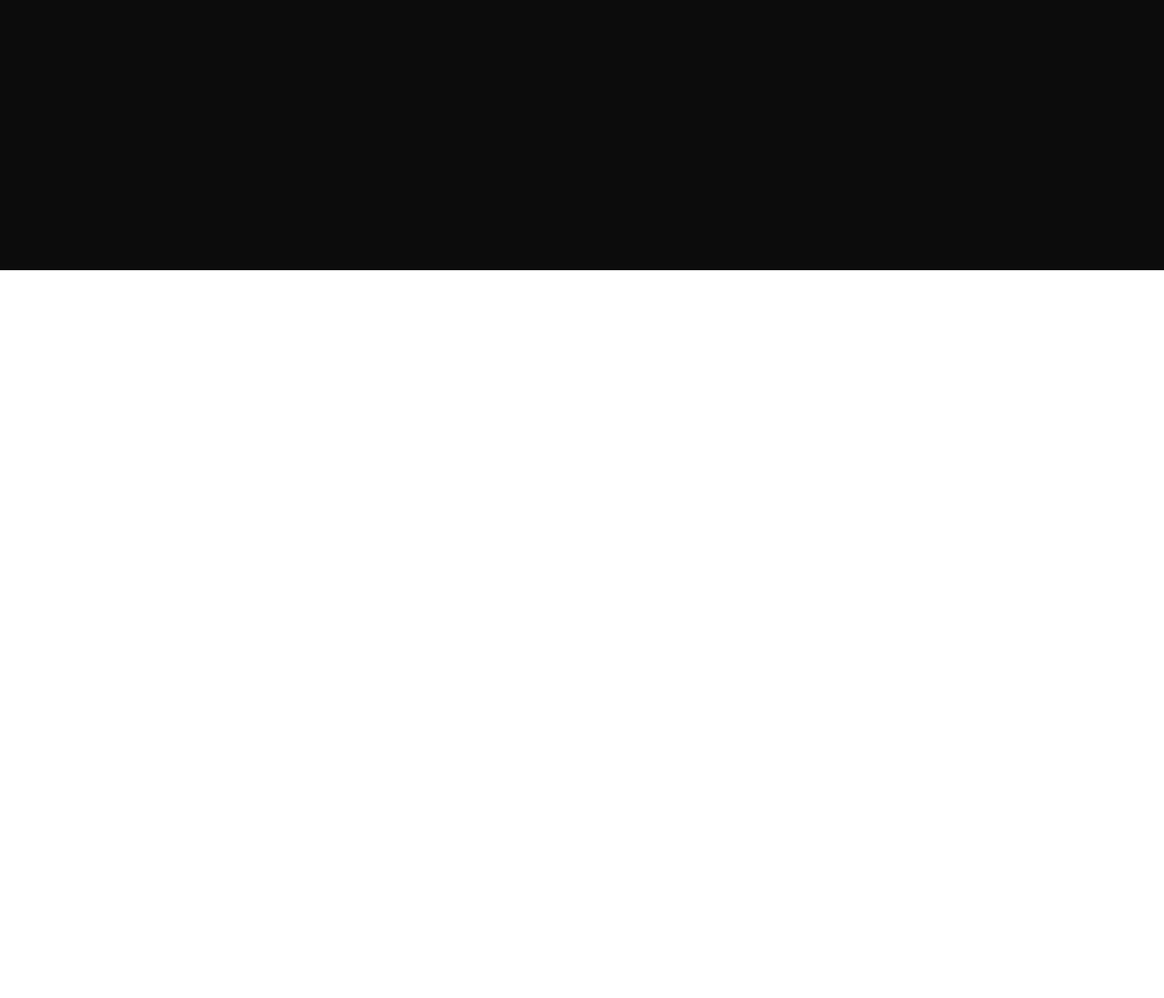
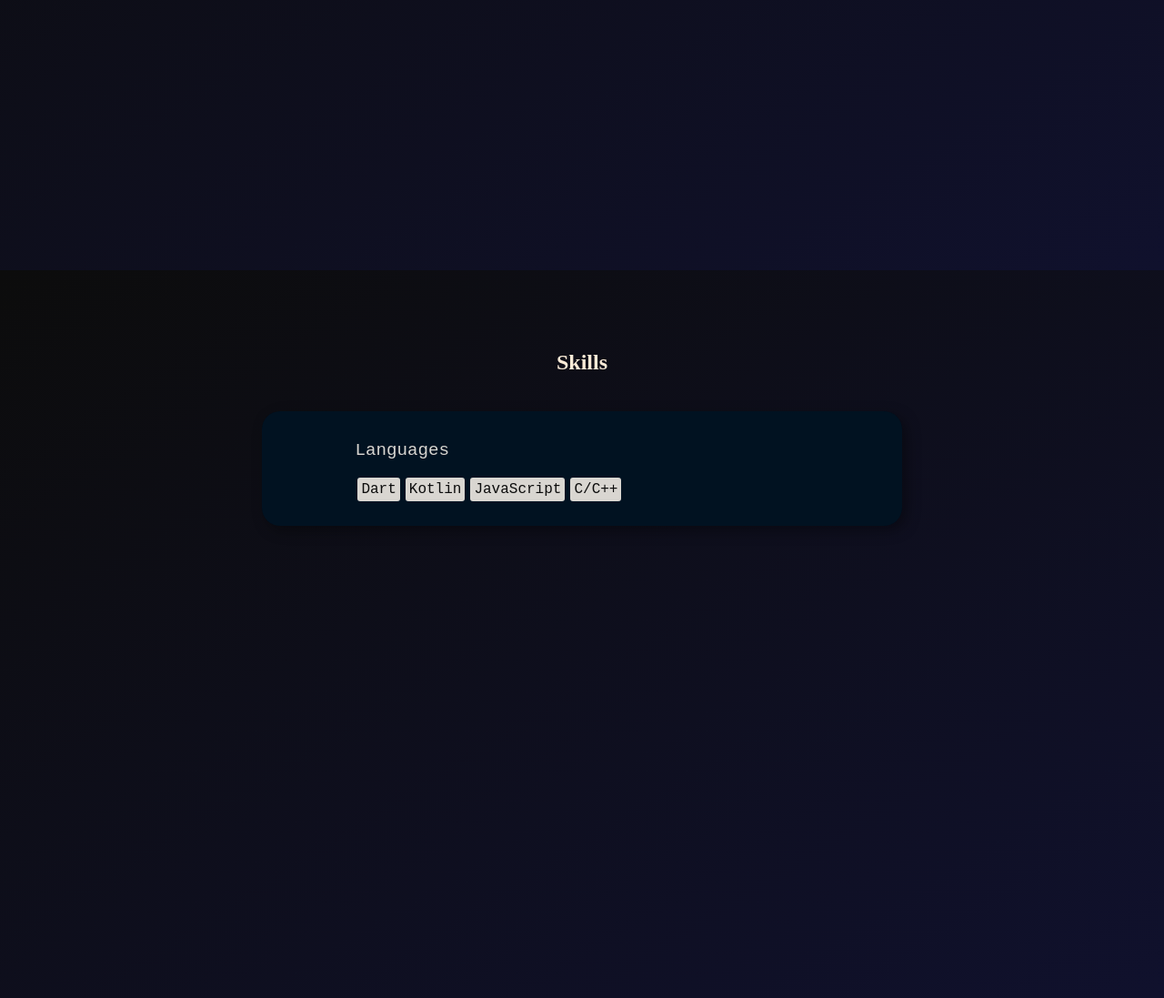
Before and after one commit to AVtheking/Portfolio, a plain HTML site: page index.htm in a window 1280 px wide. Shown: the part 503-1600 px from the top of the page at 91% size. Before the commit the page ends 800 px from the top, so only its background shows below. Drawn offline with Linux system fonts and the light colour scheme.

Commit message:
skills section started

```diff
--- a/css/style.css
+++ b/css/style.css
@@ -21,13 +21,13 @@ body{
 }
 .navbar{
     position: fixed;
-    z-index: 2;
+    z-index: 1  ;
     top: 0;
     display: flex;
     flex-direction: row;
     background-color: var(--primary);
     color: var(--primary);
-    height: auto;
+    height: 100px;
     width: 100vw;
     justify-content: end;
     align-items: center;
@@ -49,7 +49,7 @@ li{
     padding: 4rem 1rem;
     font-size: 25px;
     cursor: pointer;
-    border: 1.5px solid transparent;
+    border: 1px solid transparent;
     transition: transform 0.2s ease-in-out;
 }
 li:hover{
@@ -61,7 +61,7 @@ li:hover{
   margin-right: auto;
 }
 #home{
-    background-image: linear-gradient(to bottom right, var(--primary), var(--primary));
+    background-image:linear-gradient(to bottom right, var(--primary), #10112d);
     display: flex;
     min-height: 100vh;
     height:auto;
@@ -75,7 +75,7 @@ li:hover{
     color: var(--tertiary);
 }
 .head-1 {
-    font-size: 1.5rem;
+    font-size: 1.5em;
     font-weight: 800;
     color: antiquewhite;
     filter: blur(0.6px);
@@ -118,4 +118,52 @@ li:hover{
     text-decoration: underline;
 }.hoverlink:hover{
     color: var(--secondary);
+}#skills,#project{
+    text-align: center;
+    color: var(--text1);
+    min-height: 100vh;
 }
+#skills{
+    background: linear-gradient(to bottom right, var(--primary), #10112d);
+    height:auto;
+    padding: 11vh 0 10vh;
+}
+.cntr{
+    font-family: 'JetBrains Mono', monospace;
+    background-color: #011221;
+    margin: 5vh auto;
+    padding: 3vh 8vw;
+    width: 55vw;
+    height: auto;
+    text-align: start;
+}
+
+.glass{
+    backdrop-filter: blur(8px);
+
+    border-radius: 20px;
+    box-shadow: 5px 5px 15px 0 rgba(0, 0, 0, 0.37);
+}
+
+.subhead{
+    color: var(--text1);
+    font-size: 1.2em;
+    font-weight: 400;
+    padding: 1vh 0 2vh;
+}
+
+.points{
+    color: var(--tertiary);
+    padding: 0 0 2.5vh;
+}
+.chip{
+    margin: 3px;
+    padding: 4px;
+    border: transparent;
+    border-radius: 3px;
+    background-color: var(--tertiary)     ;
+    color: var(--primary);
+}.tech-stack{
+   display: flex;
+   flex-direction: row;
+}
--- a/index.htm
+++ b/index.htm
@@ -36,11 +36,7 @@
             <div class="subtext">Competitive Programmer, Flutter Developer. Backend Enthusiast.</div>
             <div >
                 Developer at <a class="hoverlink" href="https://silive.in/" target="_blank">Software Incubator</a>. </div>
-            <!-- <a class="plinks" href='https://drive.google.com/file/d/1U5bz9EeSA4xxR4dSNVjjWL_Kgt8fxXe8/view?usp=drive_link' target="_blank">
-            <div>
-                My Resume :)
-            </div>
-            </a> -->
+
             <div class="bottomtext"><b>💡I am a learner.</b> I like to create things</div>
             <div class="bottomtext"><b>I'm open to new opportunities!</b><br>lyfflame45@gmail.com</div>
         </div>
@@ -51,5 +47,18 @@
             </div>
         </div> -->
 </section>
+<section id="skills">
+    <div class ="head-1">Skills</div>
+    <div class="cntr glass">
+        <div class="subhead"> Languages</div>
+            <div class="tech-stack">
+                <div class="chip">Dart</div>
+                <div class="chip">Kotlin</div>
+                <div class="chip">JavaScript</div>
+                <div class="chip">C/C++</div>
+                <!-- <div class="chip">Python</div> -->
+            </div>
+    </div>
+</section>
 </body>
 </html>
```
